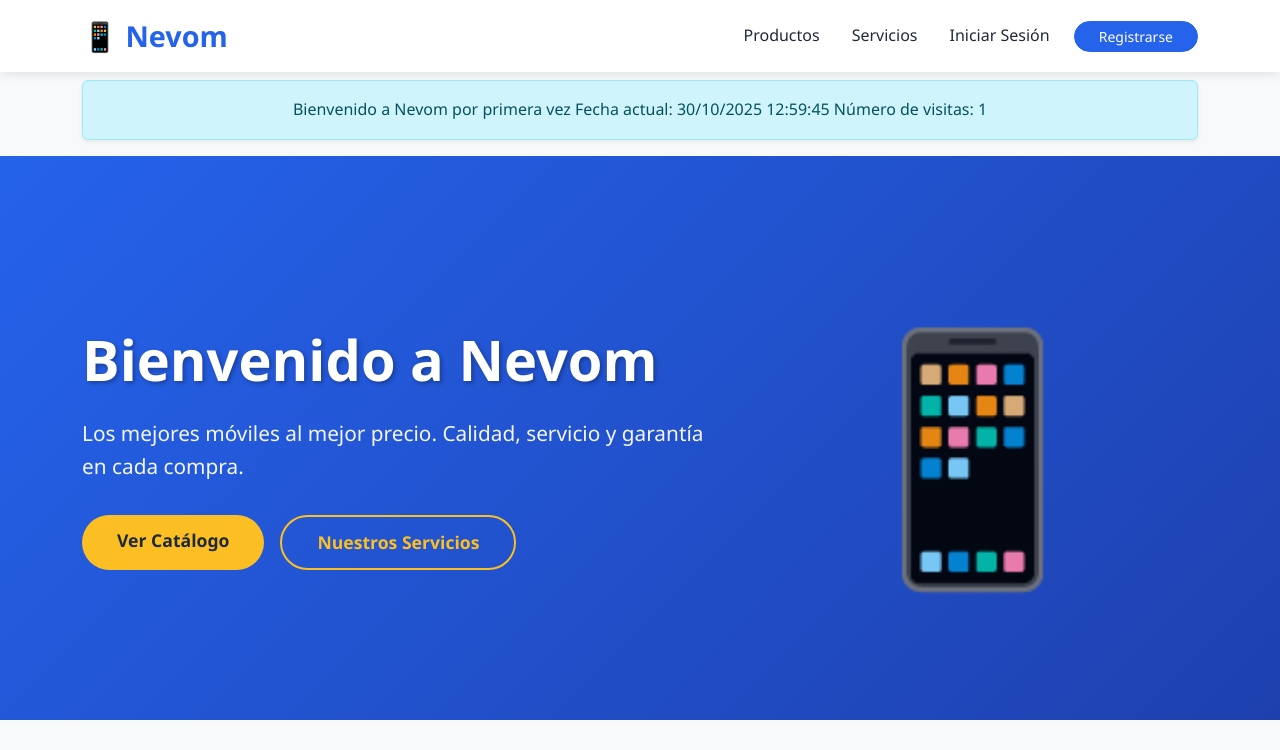
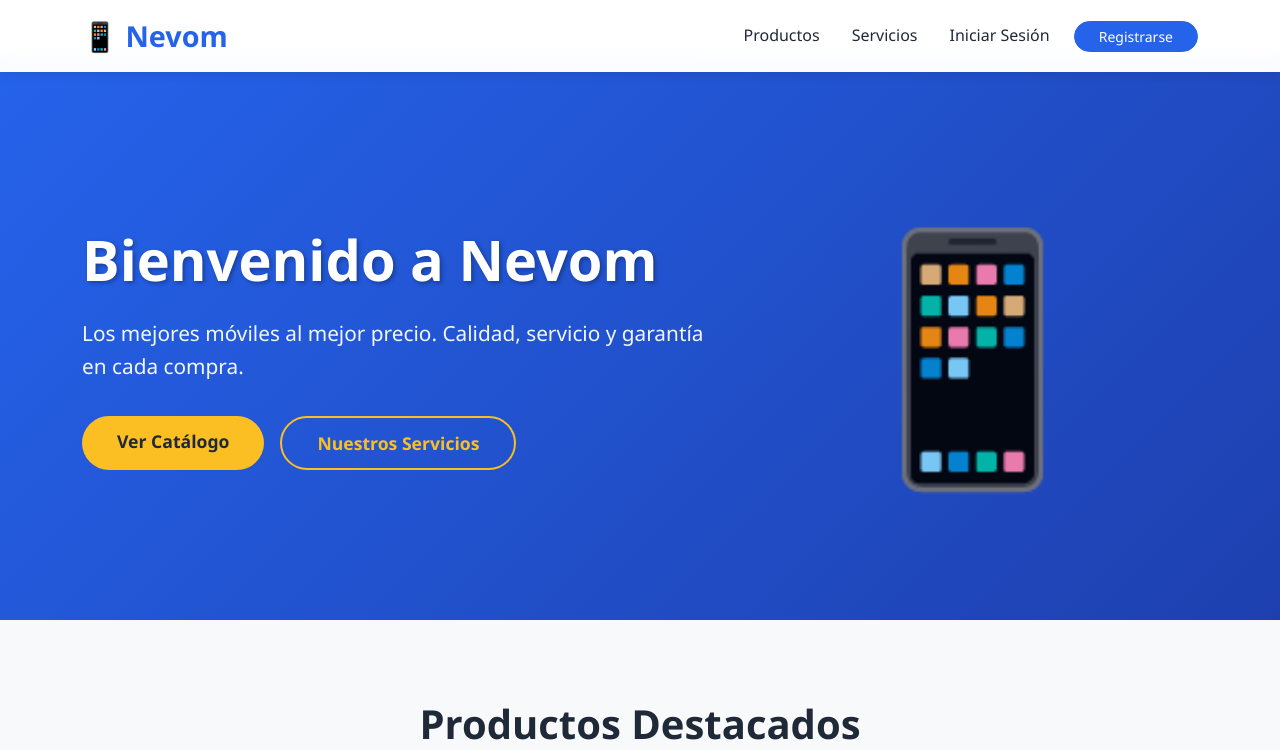
Before and after one commit to vvvalero/Nevom--ComercioElectronico, a PHP site: page / in a window 1280 px wide. Shown: the top 750 px of the page. Run offline with PHP 8.4, Linux system fonts and the light colour scheme; data comes from the database, SQL or seed files in the repository.

Commit message:
Elimino notificación de sesión

```diff
--- a/index.php
+++ b/index.php
@@ -26,20 +26,6 @@ if (isset($_COOKIE['visitas'])) {
 }
 setcookie('visitas', $visitas, time() + (86400 * 30), "/");
 
-// Mostrar mensajes segun cookies
-if (isset($_COOKIE['ultima_visita'])) {
-    $mensajeVisita = "Bienvenido de nuevo.
-    Último acceso: " . $_COOKIE['ultima_visita'] . ".
-    Fecha actual: " . date('d/m/Y H:i:s') . ".
-    Número de visitas: $visitas";
-} else {
-    $mensajeVisita = "Bienvenido a Nevom por primera vez
-    Fecha actual: " . date('d/m/Y H:i:s') . "
-    Número de visitas: 1";
-}
-
-// Actualizar cookie de ultima visita
-setcookie('ultima_visita', date('d/m/Y H:i:s'), time() + (86400 * 30), "/");
 
 // Iniciar sesión para controlar login/roles
 if (session_status() === PHP_SESSION_NONE) {
@@ -189,16 +175,6 @@ $resultadoMoviles = $conexion->query($sqlMoviles);
             </div>
         </div>
     </nav>
-
-    <?php // Mensaje de visita
-    ?>
-    <?php if (isset($mensajeVisita)): ?>
-        <div class="container mt-4">
-            <div class="alert alert-info fade-in shadow-sm text-center">
-                <?= htmlspecialchars($mensajeVisita) ?>
-            </div>
-        </div>
-    <?php endif; ?>
 
     <!-- Hero Section -->
     <section class="hero-section">
```
